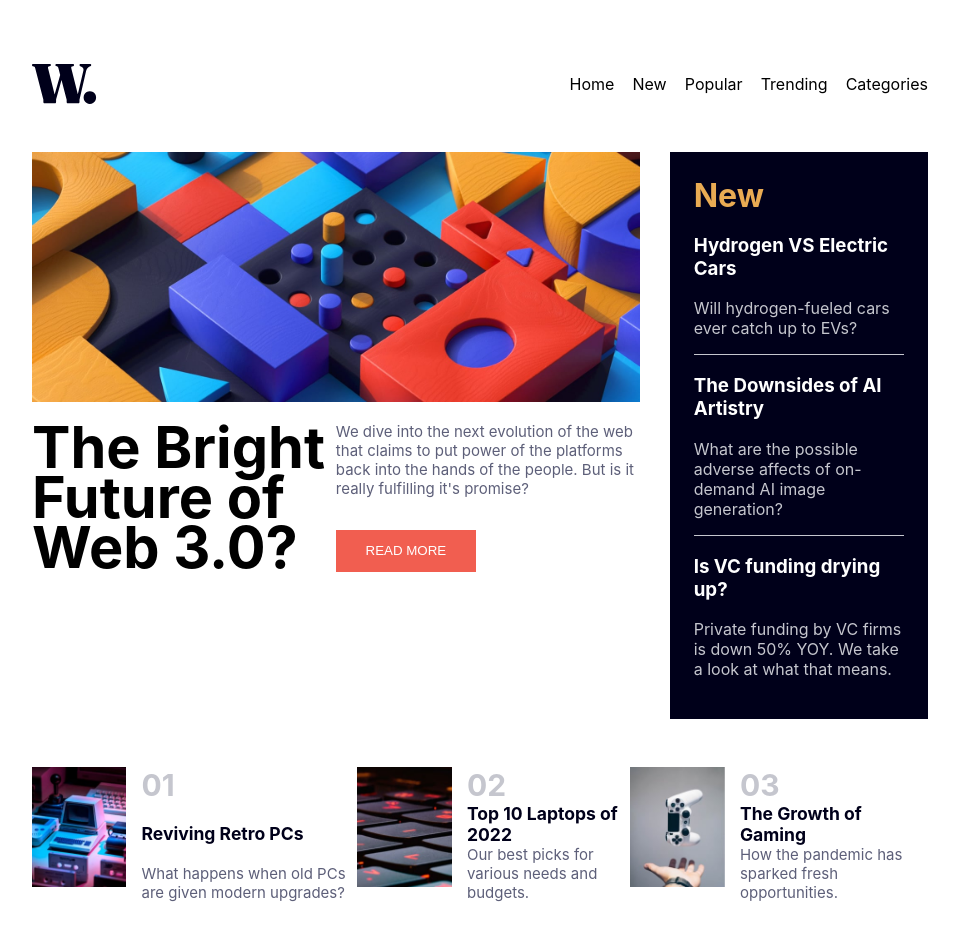
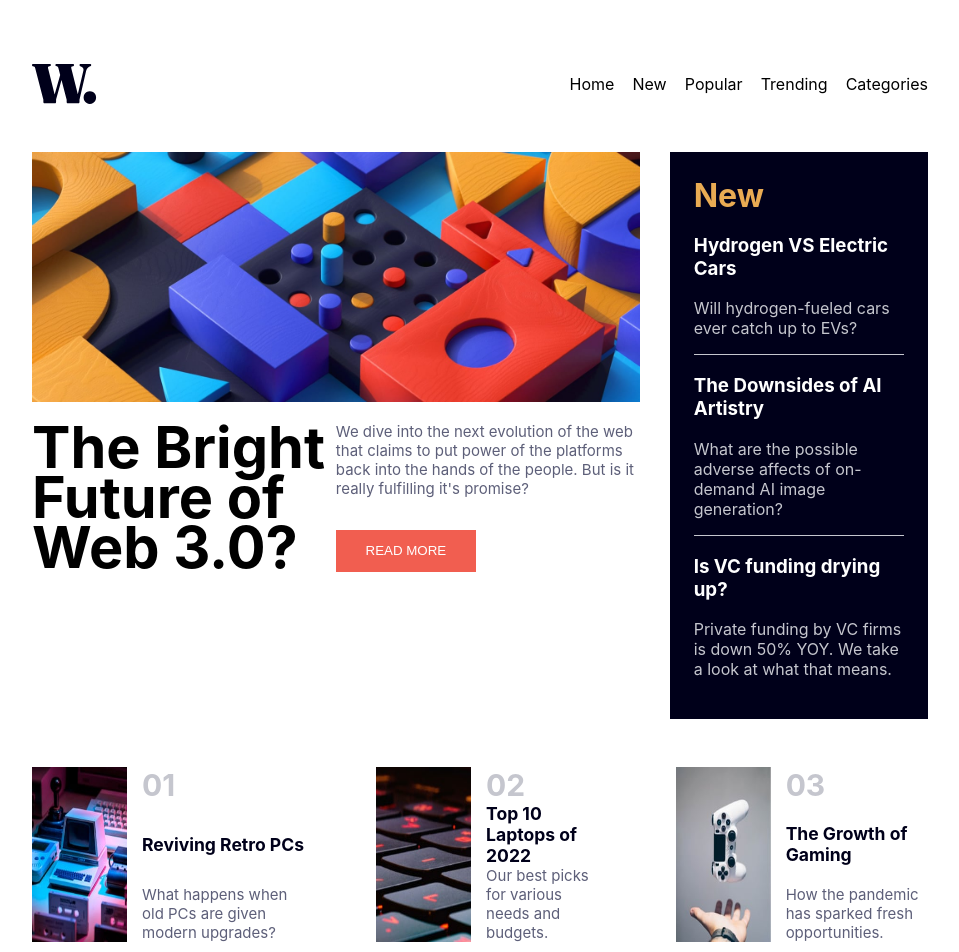
Before and after one commit to Chaffexd/news-homepage, a React (Create React App) app: page / in a window 1280 px wide. Shown: the top 952 px of the page, without its empty margins (160-1119 px from the left). Built offline with nearby package versions, Linux system fonts and the light colour scheme.

Commit message:
edits to layout

```diff
--- a/src/components/Footer/FooterItem.module.css
+++ b/src/components/Footer/FooterItem.module.css
@@ -3,7 +3,8 @@
 }
 
 .image {
-    height: 120px;
+    height: 100%;
+    width: 95px;
     margin-right: 1em;
 }
 
@@ -29,6 +30,7 @@
 @media (min-width: 1150px) {
     .footerItemContainer {
         display: flex;
+        gap: 68px;
     }
 }
 
```
Also changed, not shown: 1 other file (tests, documents, lock files or other folders).
